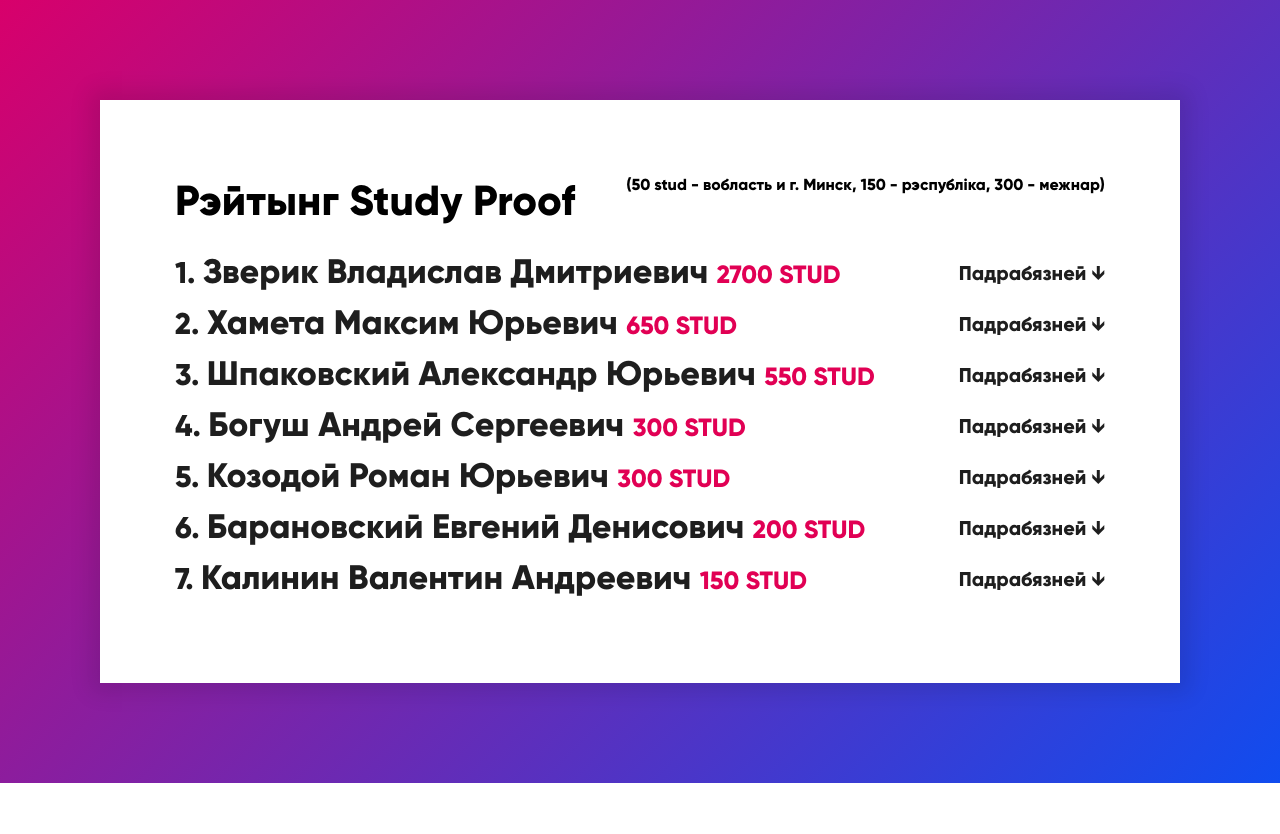
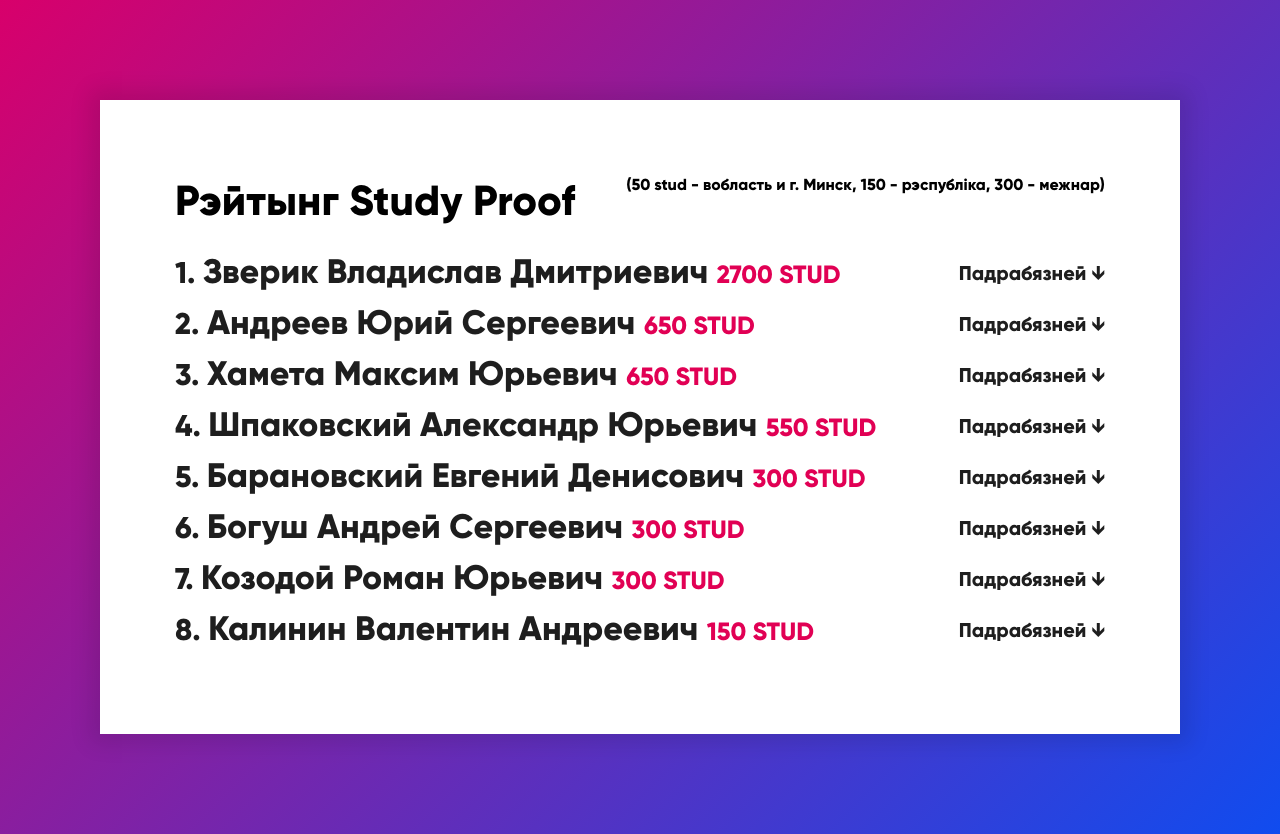
Before and after one commit to studyproof/studyproof, a plain HTML site: page beta/index.html in a window 1280 px wide. Before the commit the page ends 800 px from the top, so only its background shows below. Drawn offline with nearby package versions, Linux system fonts and the light colour scheme.

Commit message:
Add files via upload

```diff
--- a/beta/index.html
+++ b/beta/index.html
@@ -49,6 +49,26 @@
 			2.
 		</span>
 		<span class="name">
+			Андреев Юрий Сергеевич
+		</span>
+		<span class="stud">
+			650 STUD
+		</span>
+		<span class="more" onClick="expandit(this)" style="cursor: pointer">
+			Падрабязней &#8595;
+		</span>
+		<span style="display:none"><br>
+        г. Минск, гимназия №33, 11 класс<br><br>
+        Mathematics without borders, Bronze<br>
+        Призер республиканской олимпиады по математике (дважды)
+        Призер городской конференции учащихся по математике
+        </span>
+	</p>
+	<p class="line">
+		<span class="number">
+			3.
+		</span>
+		<span class="name">
 			Хамета Максим Юрьевич
 		</span>
 		<span class="stud">
@@ -66,7 +86,7 @@
 	</p>
 	<p class="line">
 		<span class="number">
-			3.
+			4.
 		</span>
 		<span class="name">
 			Шпаковский Александр Юрьевич
@@ -86,7 +106,27 @@
 	</p>
 	<p class="line">
 		<span class="number">
-			4.
+			5.
+		</span>
+		<span class="name">
+			Барановский Евгений Денисович
+		</span>
+		<span class="stud">
+			300 STUD
+		</span>
+		<span class="more"  onClick="expandit(this)" style="cursor: pointer">
+			Падрабязней &#8595;
+		</span>
+		<span style="display:none"><br>
+        г. Барановичи, гимназия №5, 11 класс<br><br>
+        Призер Республиканской олимпиады по географии<br>
+        Призер областной конференции учащихся по физике (дважды)<br>
+        Призер областного робофеста
+        </span>
+	</p>
+	<p class="line">
+		<span class="number">
+			6.
 		</span>
 		<span class="name">
 			Богуш Андрей Сергеевич
@@ -104,7 +144,7 @@
 	</p>
 	<p class="line">
 		<span class="number">
-			5.
+			7.
 		</span>
 		<span class="name">
 			Козодой Роман Юрьевич
@@ -122,26 +162,7 @@
 	</p>
 	<p class="line">
 		<span class="number">
-			6.
-		</span>
-		<span class="name">
-			Барановский Евгений Денисович
-		</span>
-		<span class="stud">
-			200 STUD
-		</span>
-		<span class="more"  onClick="expandit(this)" style="cursor: pointer">
-			Падрабязней &#8595;
-		</span>
-		<span style="display:none"><br>
-        г. Барановичи, гимназия №5, 11 класс<br><br>
-        Призер Республиканской олимпиады по географии<br>
-        Призер областной конференции учащихся по физике
-        </span>
-	</p>
-	<p class="line">
-		<span class="number">
-			7.
+			8.
 		</span>
 		<span class="name">
 			Калинин Валентин Андреевич
```
